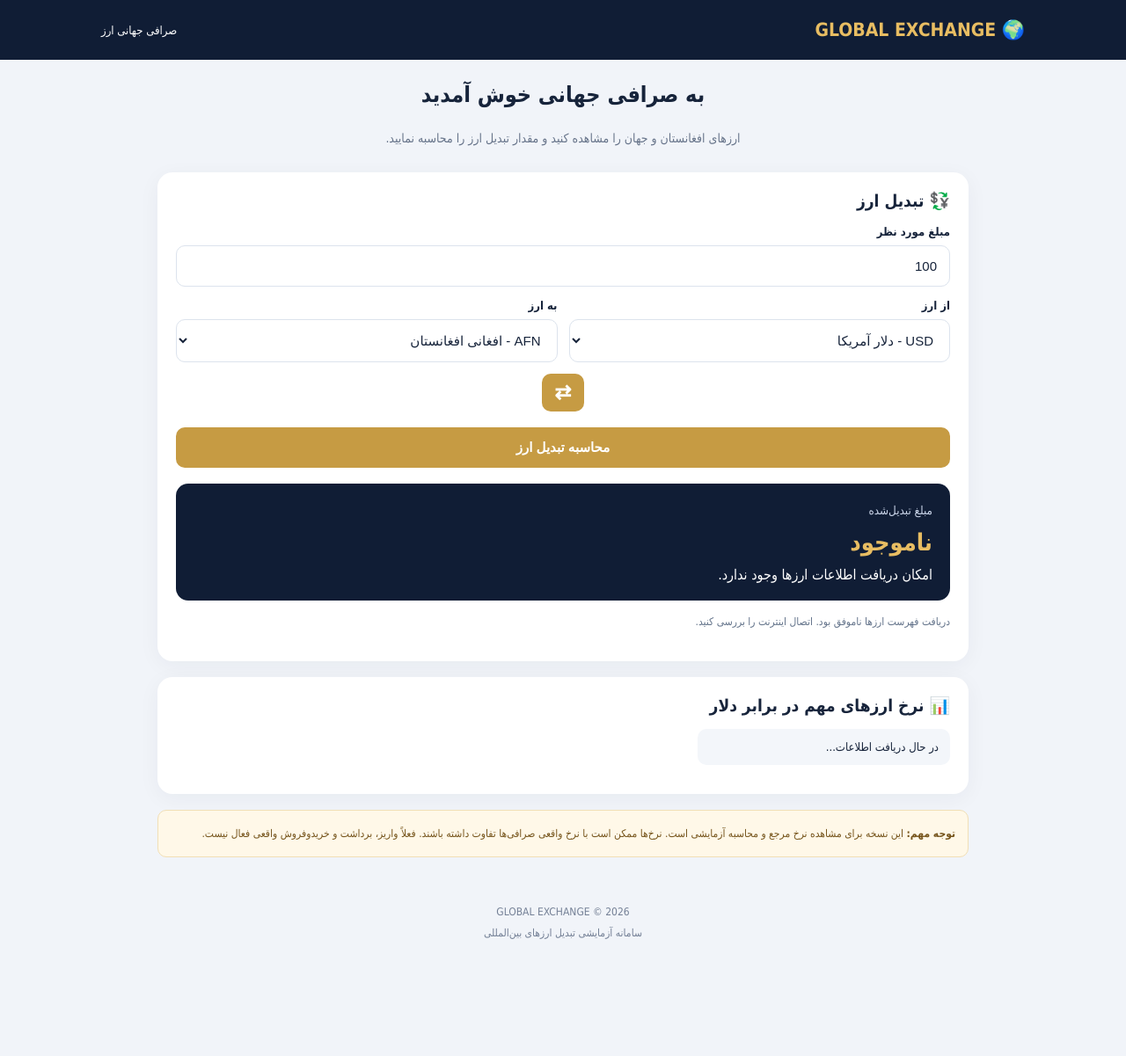
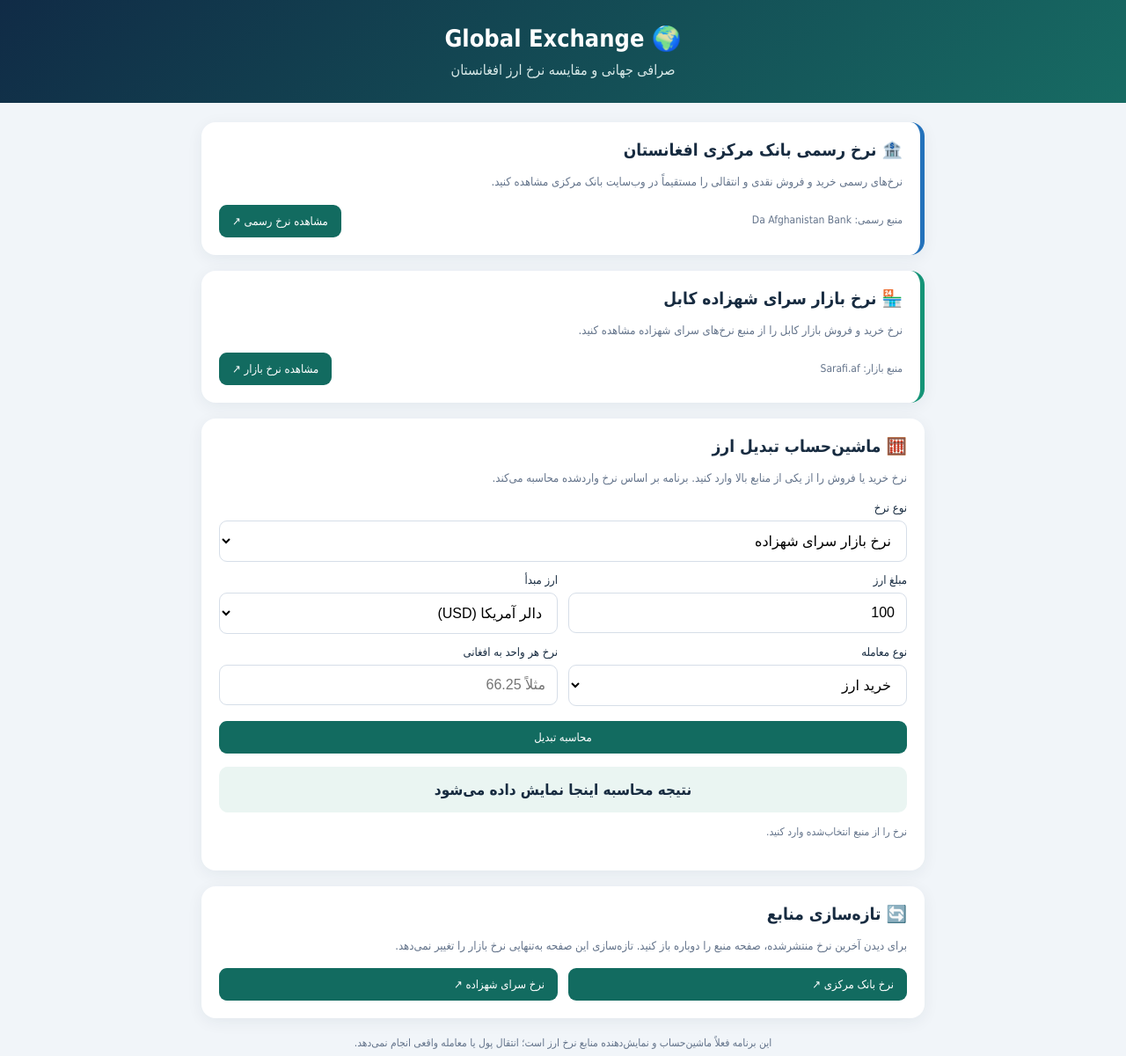
Before and after one commit to yazdanmadadiafghanicoin/global-exchange, a website: page index.html in a window 1280 px wide. Shown: the top 1201 px of the page at 88% size. Before the commit the page ends 1098 px from the top, so only its background shows below. Drawn offline with Linux system fonts and the light colour scheme; no server answers.

Commit message:
Update index.html

```diff
--- a/index.html
+++ b/index.html
@@ -4,439 +4,157 @@
 <head>
 <meta charset="UTF-8">
 <meta name="viewport" content="width=device-width, initial-scale=1.0">
-<meta name="theme-color" content="#101d35">
+<meta name="theme-color" content="#102b46">
 <title>Global Exchange | صرافی جهانی</title>
-
 <style>
 *{box-sizing:border-box}
-body{
- margin:0;
- font-family:Tahoma,Arial,sans-serif;
- background:#f1f4f9;
- color:#17243b
-}
-header{
- background:#101d35;
- color:white;
- padding:22px 15px
-}
-nav{
- max-width:1050px;
- margin:auto;
- display:flex;
- justify-content:space-between;
- align-items:center;
- gap:10px
-}
-.logo{font-size:21px;font-weight:bold;color:#e8bd62}
-nav span{font-size:13px}
-main{max-width:950px;margin:25px auto;padding:0 14px}
-.hero{text-align:center;margin:25px 0}
-.hero h1{font-size:25px}
-.hero p{color:#68758b;line-height:2;font-size:14px}
-.card{
- background:white;
- border-radius:17px;
- padding:21px;
- margin-bottom:18px;
- box-shadow:0 5px 25px #17243b0c
-}
-.card h2{font-size:19px;margin-top:0}
-label{display:block;font-size:13px;font-weight:bold;margin:14px 0 8px}
-input,select{
- width:100%;
- padding:14px;
- border:1px solid #dce3ed;
- border-radius:10px;
- font-size:15px;
- background:white;
- color:#17243b
-}
-.grid{display:grid;grid-template-columns:1fr 1fr;gap:13px}
-button{
- border:0;
- border-radius:10px;
- padding:14px;
- background:#c69b43;
- color:white;
- font-size:15px;
- font-weight:bold;
- cursor:pointer
-}
-button:disabled{opacity:.6;cursor:wait}
-.swap{
- display:block;
- width:48px;
- height:43px;
- margin:13px auto;
- font-size:23px;
- padding:5px
-}
-.convert{width:100%;margin-top:5px}
-.result{
- background:#101d35;
- color:white;
- border-radius:14px;
- padding:20px;
- margin-top:18px
-}
-.result small{color:#c9d4e8}
-.result strong{
- display:block;
- font-size:27px;
- color:#e8bd62;
- margin:12px 0;
- direction:ltr;
- text-align:right;
- overflow-wrap:anywhere
-}
-.status{font-size:12px;color:#64748b;line-height:2;margin-top:12px}
-.rate-list{
- display:grid;
- grid-template-columns:repeat(3,1fr);
- gap:10px
-}
-.rate{
- background:#f3f6fa;
- padding:13px;
- border-radius:10px;
- font-size:13px;
- direction:rtl
-}
-.rate b{display:block;margin-bottom:8px}
-.notice{
- background:#fff8e8;
- border:1px solid #f1dfb5;
- color:#76551c;
- padding:14px;
- border-radius:10px;
- font-size:12px;
- line-height:2
-}
-footer{
- text-align:center;
- padding:25px;
- color:#748096;
- font-size:12px;
- line-height:2
-}
-@media(max-width:600px){
- .grid{grid-template-columns:1fr}
- .rate-list{grid-template-columns:1fr 1fr}
- .hero h1{font-size:21px}
- .card{padding:16px}
-}
+body{margin:0;background:#f1f5f9;color:#172b40;font-family:Tahoma,Arial,sans-serif}
+header{background:linear-gradient(135deg,#102b46,#176b63);color:white;padding:28px 18px;text-align:center}
+header h1{margin:0 0 10px;font-size:27px}
+header p{margin:0;color:#d8e9e8}
+main{max-width:850px;margin:22px auto;padding:0 14px}
+.card{background:white;border-radius:16px;padding:20px;margin-bottom:18px;box-shadow:0 4px 18px #142b4010}
+h2{font-size:19px;margin:0 0 12px}
+.description{font-size:13px;line-height:1.9;color:#64748b}
+.source{display:flex;justify-content:space-between;align-items:center;gap:10px;flex-wrap:wrap}
+a,.btn{display:inline-block;text-decoration:none;background:#126b60;color:white;padding:11px 15px;border-radius:9px;font-size:13px;border:0;cursor:pointer}
+.market{border-right:5px solid #159477}
+.official{border-right:5px solid #2472bb}
+label{display:block;font-size:13px;margin:13px 0 7px}
+input,select{width:100%;padding:13px;border:1px solid #d6dee8;border-radius:9px;font-size:16px;background:white}
+.grid{display:grid;grid-template-columns:1fr 1fr;gap:12px}
+.result{background:#eaf5f2;padding:16px;border-radius:10px;margin-top:15px;font-size:17px;font-weight:bold;text-align:center}
+.small{font-size:12px;color:#64748b;line-height:1.8}
+button{font-family:inherit}
+footer{text-align:center;padding:25px;color:#64748b;font-size:12px}
 </style>
 </head>
-
 <body>
-
 <header>
-<nav>
-<div class="logo">🌍 GLOBAL EXCHANGE</div>
-<span>صرافی جهانی ارز</span>
-</nav>
+<h1>🌍 Global Exchange</h1>
+<p>صرافی جهانی و مقایسه نرخ ارز افغانستان</p>
 </header>
 
 <main>
+<section class="card official">
+<h2>🏦 نرخ رسمی بانک مرکزی افغانستان</h2>
+<p class="description">
+نرخ‌های رسمی خرید و فروش نقدی و انتقالی را مستقیماً در وب‌سایت بانک مرکزی مشاهده کنید.
+</p>
+<div class="source">
+<span class="small">منبع رسمی: Da Afghanistan Bank</span>
+<a href="https://dab.gov.af/exchange-rates" target="_blank" rel="noopener">مشاهده نرخ رسمی ↗</a>
+</div>
+</section>
 
-<section class="hero">
-<h1>به صرافی جهانی خوش آمدید</h1>
-<p>
-ارزهای افغانستان و جهان را مشاهده کنید و مقدار تبدیل ارز را محاسبه نمایید.
+<section class="card market">
+<h2>🏪 نرخ بازار سرای شهزاده کابل</h2>
+<p class="description">
+نرخ خرید و فروش بازار کابل را از منبع نرخ‌های سرای شهزاده مشاهده کنید.
 </p>
+<div class="source">
+<span class="small">منبع بازار: Sarafi.af</span>
+<a href="https://sarafi.af/fa/exchange-rates/sarai-shahzada" target="_blank" rel="noopener">مشاهده نرخ بازار ↗</a>
+</div>
 </section>
 
 <section class="card">
-<h2>💱 تبدیل ارز</h2>
+<h2>🧮 ماشین‌حساب تبدیل ارز</h2>
+<p class="description">
+نرخ خرید یا فروش را از یکی از منابع بالا وارد کنید. برنامه بر اساس نرخ واردشده محاسبه می‌کند.
+</p>
 
-<label for="amount">مبلغ مورد نظر</label>
-<input id="amount" type="number" min="0" step="any" value="100">
+<label>نوع نرخ</label>
+<select id="rateType">
+<option value="market">نرخ بازار سرای شهزاده</option>
+<option value="official">نرخ رسمی بانک مرکزی</option>
+</select>
 
 <div class="grid">
 <div>
-<label for="from">از ارز</label>
-<select id="from">
-<option value="USD">USD - دلار آمریکا</option>
-</select>
+<label>مبلغ ارز</label>
+<input id="amount" type="number" min="0" step="any" value="100">
 </div>
-
 <div>
-<label for="to">به ارز</label>
-<select id="to">
-<option value="AFN">AFN - افغانی افغانستان</option>
+<label>ارز مبدأ</label>
+<select id="currency">
+<option value="USD">دالر آمریکا (USD)</option>
+<option value="EUR">یورو (EUR)</option>
+<option value="GBP">پوند (GBP)</option>
+<option value="PKR">روپیه پاکستان (PKR)</option>
+<option value="INR">روپیه هند (INR)</option>
+<option value="AED">درهم امارات (AED)</option>
+<option value="SAR">ریال سعودی (SAR)</option>
+<option value="TRY">لیره ترکیه (TRY)</option>
+<option value="CAD">دالر کانادا (CAD)</option>
+<option value="AUD">دالر آسترالیا (AUD)</option>
+<option value="CHF">فرانک سویس (CHF)</option>
+<option value="CNY">یوان چین (CNY)</option>
 </select>
 </div>
 </div>
 
-<button class="swap" id="swap" type="button">⇄</button>
-
-<button class="convert" id="convert" type="button">
-محاسبه تبدیل ارز
-</button>
-
-<div class="result">
-<small>مبلغ تبدیل‌شده</small>
-<strong id="output">در حال دریافت نرخ...</strong>
-<div id="details">لطفاً صبر کنید</div>
+<div class="grid">
+<div>
+<label>نوع معامله</label>
+<select id="trade">
+<option value="buy">خرید ارز</option>
+<option value="sell">فروش ارز</option>
+</select>
+</div>
+<div>
+<label>نرخ هر واحد به افغانی</label>
+<input id="rate" type="number" min="0" step="any" placeholder="مثلاً 66.25">
+</div>
 </div>
 
-<p class="status" id="update">
-در حال اتصال به منبع نرخ ارز...
-</p>
+<button class="btn" style="width:100%;margin-top:17px" onclick="calculate()">محاسبه تبدیل</button>
+<div class="result" id="result">نتیجه محاسبه اینجا نمایش داده می‌شود</div>
+<p class="small" id="rateNote">نرخ را از منبع انتخاب‌شده وارد کنید.</p>
 </section>
 
 <section class="card">
-<h2>📊 نرخ ارزهای مهم در برابر دلار</h2>
-<div class="rate-list" id="rates">
-<div class="rate">در حال دریافت اطلاعات...</div>
+<h2>🔄 تازه‌سازی منابع</h2>
+<p class="description">
+برای دیدن آخرین نرخ منتشرشده، صفحه منبع را دوباره باز کنید. تازه‌سازی این صفحه به‌تنهایی نرخ بازار را تغییر نمی‌دهد.
+</p>
+<div class="grid">
+<a href="https://dab.gov.af/exchange-rates" target="_blank" rel="noopener">نرخ بانک مرکزی ↗</a>
+<a href="https://sarafi.af/fa/exchange-rates/sarai-shahzada" target="_blank" rel="noopener">نرخ سرای شهزاده ↗</a>
 </div>
-<p class="status" id="rateDate"></p>
 </section>
 
-<div class="notice">
-<strong>توجه مهم:</strong>
-این نسخه برای مشاهده نرخ مرجع و محاسبه آزمایشی است.
-نرخ‌ها ممکن است با نرخ واقعی صرافی‌ها تفاوت داشته باشند.
-فعلاً واریز، برداشت و خریدوفروش واقعی فعال نیست.
-</div>
-
+<p class="small" style="text-align:center">
+این برنامه فعلاً ماشین‌حساب و نمایش‌دهنده منابع نرخ ارز است؛ انتقال پول یا معامله واقعی انجام نمی‌دهد.
+</p>
 </main>
 
-<footer>
-GLOBAL EXCHANGE © 2026
-<br>
-سامانه آزمایشی تبدیل ارزهای بین‌المللی
-</footer>
+<footer>Global Exchange © 2026</footer>
 
 <script>
-const API = "https://api.frankfurter.dev/v2";
+function calculate(){
+ const amount=Number(document.getElementById("amount").value);
+ const rate=Number(document.getElementById("rate").value);
+ const currency=document.getElementById("currency").value;
+ const trade=document.getElementById("trade").value;
+ const type=document.getElementById("rateType").value;
+ const result=document.getElementById("result");
+ const note=document.getElementById("rateNote");
 
-const from = document.getElementById("from");
-const to = document.getElementById("to");
-const amount = document.getElementById("amount");
-const output = document.getElementById("output");
-const details = document.getElementById("details");
-const update = document.getElementById("update");
-const ratesBox = document.getElementById("rates");
-const convertButton = document.getElementById("convert");
-
-let currencyNames = {};
-
-const persianNames = {
- AFN:"افغانی افغانستان",
- USD:"دلار آمریکا",
- EUR:"یورو",
- GBP:"پوند انگلیس",
- PKR:"روپیه پاکستان",
- INR:"روپیه هند",
- AED:"درهم امارات",
- TRY:"لیر ترکیه",
- CAD:"دلار کانادا",
- AUD:"دلار استرالیا",
- CHF:"فرانک سوئیس",
- JPY:"ین ژاپن",
- CNY:"یوان چین",
- SAR:"ریال عربستان",
- QAR:"ریال قطر",
- IRR:"ریال ایران"
-};
-
-function currencyLabel(code){
- return code + " - " + (persianNames[code] || currencyNames[code] || code);
-}
-
-async function requestJSON(url){
- const response = await fetch(url,{cache:"no-store"});
- if(!response.ok){
-  throw new Error("HTTP " + response.status);
- }
- return await response.json();
-}
-
-async function loadCurrencies(){
- try{
-  const list = await requestJSON(API + "/currencies");
-
-  if(!Array.isArray(list)){
-   throw new Error("Invalid currency list");
-  }
-
-  currencyNames = {};
-
-  list.forEach(item=>{
-   if(item.iso_code){
-    currencyNames[item.iso_code] = item.name || item.iso_code;
-   }
-  });
-
-  // افغانی را در فهرست نگه می‌داریم
-  currencyNames.AFN = currencyNames.AFN || "Afghan Afghani";
-
-  const codes = Object.keys(currencyNames).sort();
-
-  from.innerHTML = "";
-  to.innerHTML = "";
-
-  codes.forEach(code=>{
-   from.add(new Option(currencyLabel(code),code));
-   to.add(new Option(currencyLabel(code),code));
-  });
-
-  from.value = "USD";
-  to.value = "AFN";
-
-  if(to.value !== "AFN"){
-   to.value = codes.includes("EUR") ? "EUR" : codes[0];
-  }
-
-  update.textContent =
-   "فهرست ارزها دریافت شد. در حال دریافت نرخ تبدیل...";
-
-  await convertCurrency();
-  await loadMarketRates();
-
- }catch(error){
-  currencyNames.AFN = "افغانی افغانستان";
-  update.textContent =
-   "دریافت فهرست ارزها ناموفق بود. اتصال اینترنت را بررسی کنید.";
-
-  output.textContent = "ناموجود";
-  details.textContent = "امکان دریافت اطلاعات ارزها وجود ندارد.";
- }
-}
-
-async function getRate(base,target){
- if(base === target){
-  return {rate:1,date:""};
- }
-
- const data = await requestJSON(
-  API + "/rate/" +
-  encodeURIComponent(base.toLowerCase()) + "/" +
-  encodeURIComponent(target.toLowerCase())
- );
-
- if(!data || !Number.isFinite(Number(data.rate))){
-  throw new Error("Rate unavailable");
- }
-
- return {
-  rate:Number(data.rate),
-  date:data.date || ""
- };
-}
-
-async function convertCurrency(){
- const value = Number(amount.value);
- const base = from.value;
- const target = to.value;
-
- if(!Number.isFinite(value) || value <= 0){
-  output.textContent = "مبلغ نامعتبر";
-  details.textContent = "یک مبلغ بیشتر از صفر وارد کنید.";
+ if(!Number.isFinite(amount)||amount<0||!Number.isFinite(rate)||rate<=0){
+  result.textContent="لطفاً مبلغ و نرخ معتبر وارد کنید.";
   return;
  }
 
- if(!base || !target){
-  output.textContent = "ارز انتخاب نشده";
-  return;
- }
+ const total=amount*rate;
+ result.textContent=amount.toLocaleString("en-US")+" "+currency+
+ " = "+total.toLocaleString("en-US",{maximumFractionDigits:2})+" افغانی";
 
- convertButton.disabled = true;
- output.textContent = "در حال محاسبه...";
- details.textContent = "";
-
- try{
-  const result = await getRate(base,target);
-  const converted = value * result.rate;
-
-  output.textContent =
-   new Intl.NumberFormat("en-US",{
-    maximumFractionDigits:4
-   }).format(converted) + " " + target;
-
-  details.textContent =
-   value.toLocaleString("en-US") + " " + base +
-   " = " +
-   converted.toLocaleString("en-US",{
-    maximumFractionDigits:4
-   }) + " " + target;
-
-  update.textContent =
-   "نرخ تبدیل: 1 " + base + " = " +
-   result.rate + " " + target +
-   (result.date ? " | تاریخ نرخ: " + result.date : "");
-
- }catch(error){
-  output.textContent = "نرخ در دسترس نیست";
-  details.textContent =
-   "برای این جفت ارز نرخ مرجع قابل دریافت نیست.";
-  update.textContent =
-   "این جفت ارز را فعلاً نمی‌توان تبدیل کرد. لطفاً بعداً تلاش کنید.";
- }finally{
-  convertButton.disabled = false;
- }
+ const source=type==="market"?"بازار سرای شهزاده":"بانک مرکزی افغانستان";
+ const action=trade==="buy"?"خرید ارز":"فروش ارز";
+ note.textContent="محاسبه بر اساس نرخ واردشده برای "+action+
+ " از منبع "+source+" انجام شد. این نرخ توسط شما وارد شده است.";
 }
-
-async function loadMarketRates(){
- const codes = [
-  "AFN","EUR","GBP","PKR","INR",
-  "AED","TRY","CAD","JPY"
- ];
-
- ratesBox.innerHTML = "";
-
- for(const code of codes){
-  if(!currencyNames[code]) continue;
-
-  const item = document.createElement("div");
-  item.className = "rate";
-  item.textContent = "در حال دریافت " + code + "...";
-  ratesBox.appendChild(item);
-
-  try{
-   const result = await getRate("USD",code);
-
-   item.innerHTML = "";
-
-   const title = document.createElement("b");
-   title.textContent = currencyLabel(code);
-
-   const value = document.createElement("span");
-   value.textContent =
-    result.rate.toLocaleString("en-US",{
-     maximumFractionDigits:5
-    }) + " " + code;
-
-   item.append(title,value);
-
-  }catch(error){
-   item.textContent = code + " - نرخ موجود نیست";
-  }
- }
-
- document.getElementById("rateDate").textContent =
-  "ارز پایه: دلار آمریکا | منبع: Frankfurter";
-}
-
-document.getElementById("convert")
- .addEventListener("click",convertCurrency);
-
-document.getElementById("swap")
- .addEventListener("click",()=>{
-  const oldFrom = from.value;
-  from.value = to.value;
-  to.value = oldFrom;
-  convertCurrency();
- });
-
-amount.addEventListener("input",convertCurrency);
-from.addEventListener("change",convertCurrency);
-to.addEventListener("change",convertCurrency);
-
-loadCurrencies();
 </script>
-
 </body>
 </html>
```
